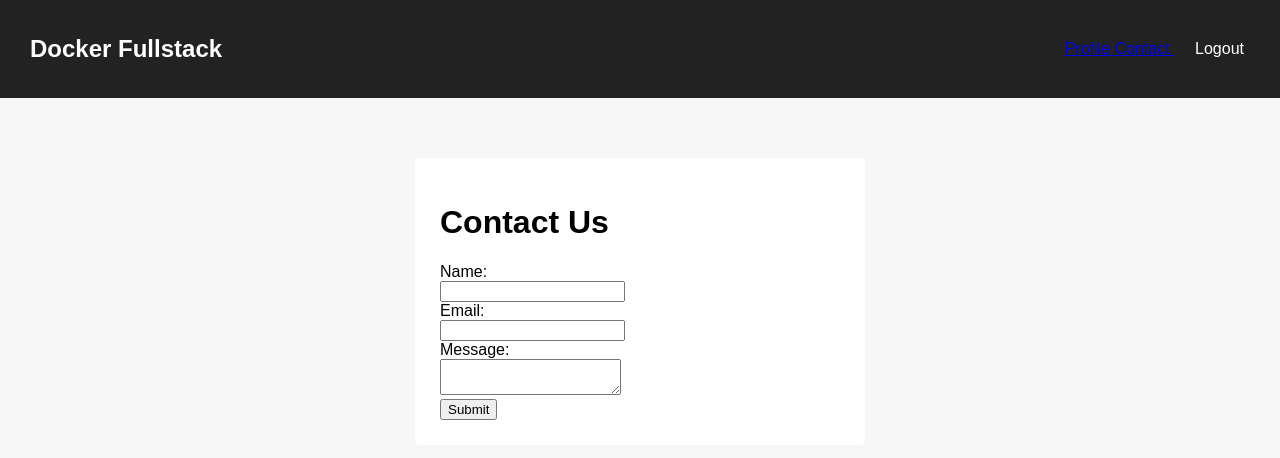
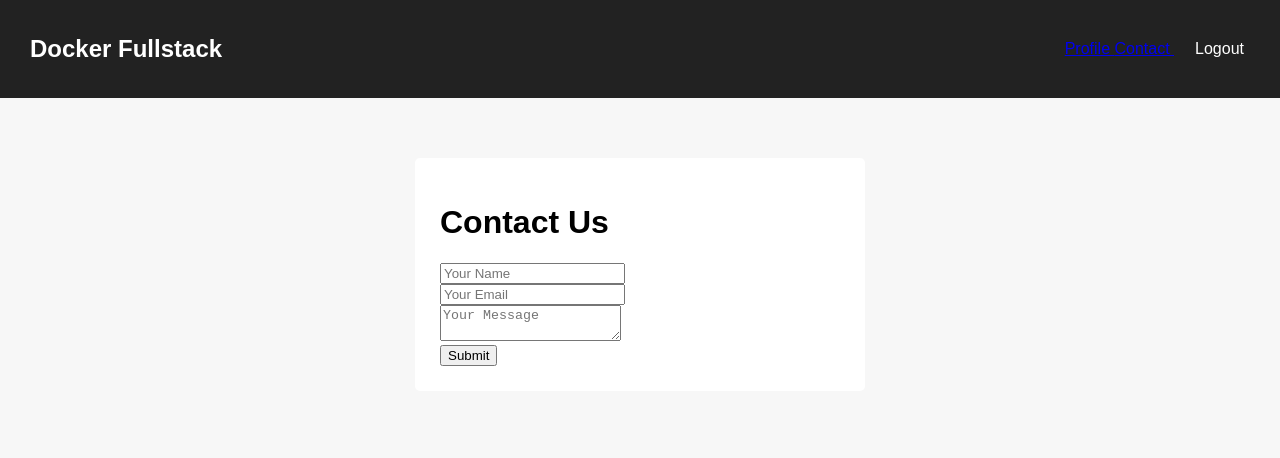
Before and after one commit to Sumit1418/Fullstack-devops-docker, a React (Create React App) app in the folder frontend/: page /contact in a window 1280 px wide. Shown: the top 458 px of the page. Built offline with nearby package versions, Linux system fonts and the light colour scheme; sample sign-in values are in the browser's storage.

Commit message:
page change

```diff
--- a/frontend/src/pages/Contact.js
+++ b/frontend/src/pages/Contact.js
@@ -17,6 +17,7 @@ const Contact = () => {
         try {
             const res = await API.post('/contact', formData);
             alert(res.data);
+            setFormData({ name: '', email: '', message: '' });
         }
         catch (error) {
             console.error("Contact form submission failed:");
@@ -26,36 +27,10 @@ const Contact = () => {
     return (
         <div className="page">
             <h1>Contact Us</h1>
-            <form onSubmit={handleSubmit}>
-                <div>
-                    <label>Name:</label><br />
-                    <input
-                        type="text"
-                        name="Name"
-                        value={formData.Name}
-                        onChange={handleChange}
-                        required
-                    />
-                </div>
-                <div>
-                    <label>Email:</label><br />
-                    <input
-                        type="email"
-                        name="Email"
-                        value={formData.Email}
-                        onChange={handleChange}
-                        required
-                    />
-                </div>
-                <div>
-                    <label>Message:</label><br />
-                    <textarea
-                        name="Message"
-                        value={formData.Message}
-                        onChange={handleChange}
-                        required
-                    />
-                </div>
+            <form>
+                <input type="text" name="name" placeholder="Your Name" onChange={handleChange} /><br />
+                <input type="email" name="email" placeholder="Your Email" onChange={handleChange} /><br />
+                <textarea name="message" placeholder="Your Message" onChange={handleChange}></textarea><br />
                 <button onClick={handleSubmit}>Submit</button>
             </form>
         </div>
```
Also changed, not shown: frontend/src/pages/Register.js (+6 -6 lines).
